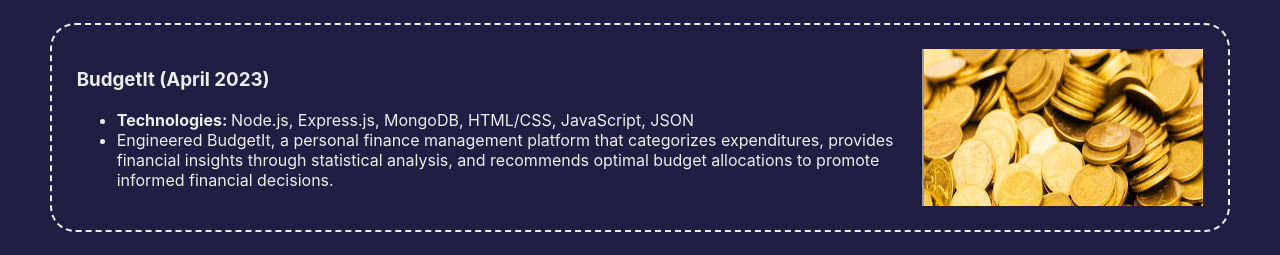
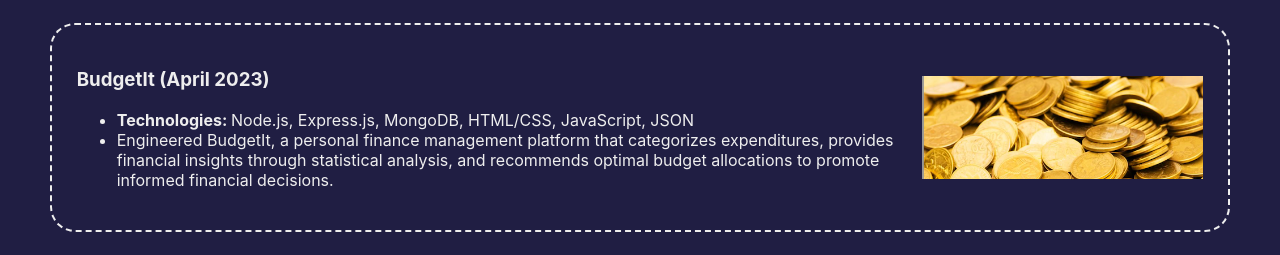
Before and after one commit to prasiddhigyawali/prasiddhigyawali.github.io, a React (Create React App) app: page /projects in a window 1280 px wide. Shown: the part 376-631 px from the top of the page. Built offline with nearby package versions, Linux system fonts and the light colour scheme.

Commit message:
fixed images

```diff
--- a/src/App.css
+++ b/src/App.css
@@ -100,7 +100,8 @@ html {
 
 .project-img {
   max-width: 25%;
-  display: flex;
+  height: auto;
+  object-fit: contain;
 }
 
 .project-demo {
--- a/src/nav/navbar.css
+++ b/src/nav/navbar.css
@@ -39,3 +39,9 @@ body {
     padding-top: .25rem;
     padding-right: .5rem;
 }
+
+.nav Link:hover,
+.nav Typography:hover
+.nav .nav-item:hover {
+    background-color: #1f5070;
+}
```
